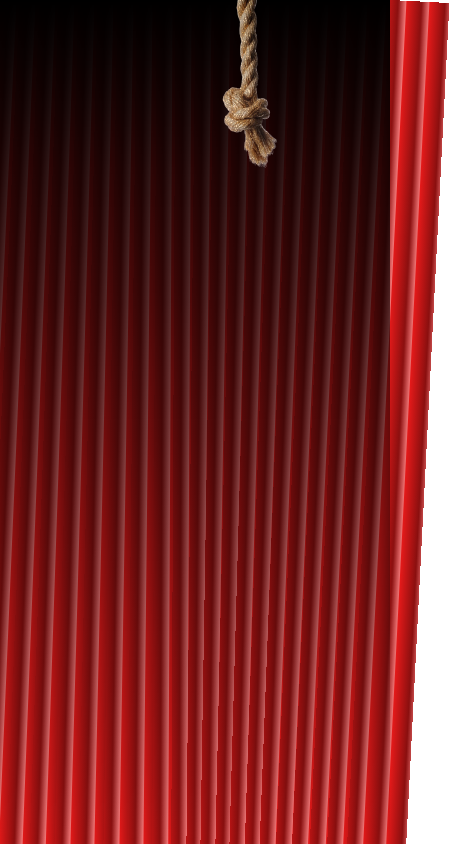
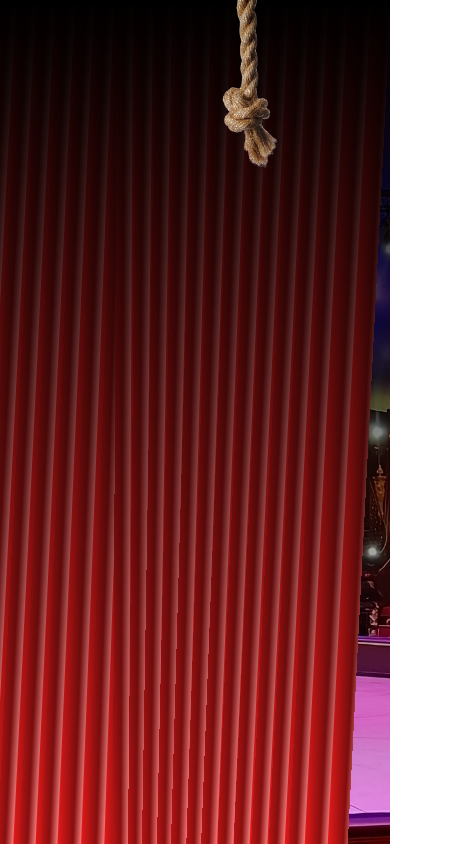
Before and after one commit to QuentinVdr/troll-app, a Next.js app: page / in a window 390 px wide. Shown: the whole page, 449 px wide, since content can reach past the window. Built offline with nearby package versions, Linux system fonts and the light colour scheme.

Commit message:
💄 progress in responsive

```diff
--- a/src/components/Curtains/curtains.module.css
+++ b/src/components/Curtains/curtains.module.css
@@ -24,19 +24,23 @@
   transform-origin: -120% top;
   justify-content: flex-start;
   transform: translatex(-15vw);
+  overflow: hidden;
 }
 
 #rightCurtains {
   transform-origin: 120% top;
   justify-content: flex-end;
   transform: translatex(15vw);
+  overflow: hidden;
 }
 
 .curtainBodyOpen #leftCurtains {
+  overflow: hidden;
   transform: translatex(-100vw);
 }
 
 .curtainBodyOpen #rightCurtains {
+  overflow: hidden;
   transform: translatex(100vw);
 }
 
@@ -48,6 +52,7 @@
   height: 120vh;
   background: repeating-linear-gradient(to right, #e61a1a 4vw, #8a0f0f 8vw, #f07575 10vw);
   background-size: 100% 100%;
+  overflow: hidden;
   transform-origin: 0 0%;
   transform: rotate(3deg);
   transition: transform 2s ease;
@@ -190,3 +195,10 @@
   opacity: 0;
   transform: translateY(-100vh);
 }
+
+@media only screen and (max-width: 600px) {
+  #leftCurtains,
+  #rightCurtains {
+    transform: translatex(0);
+  }
+}
```
